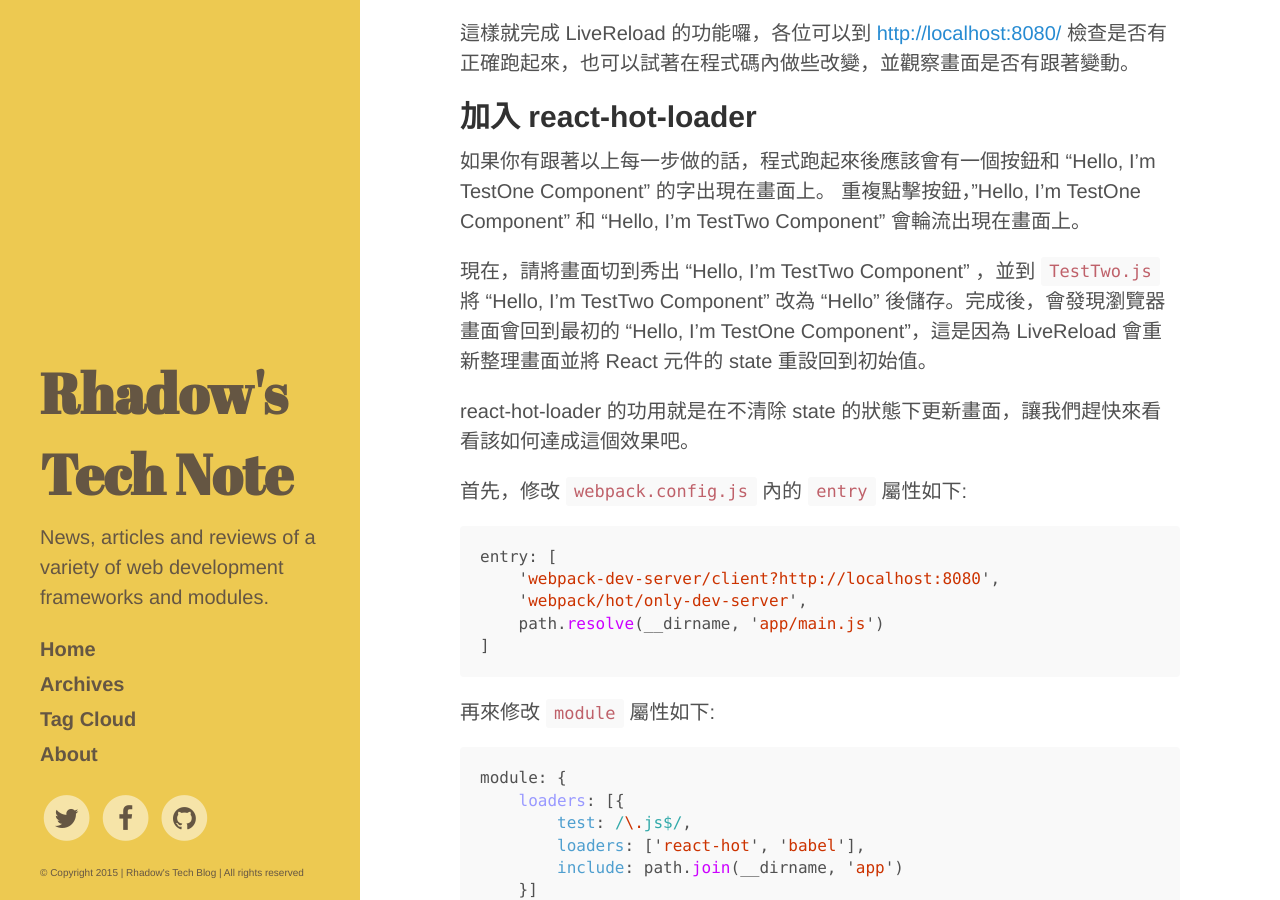
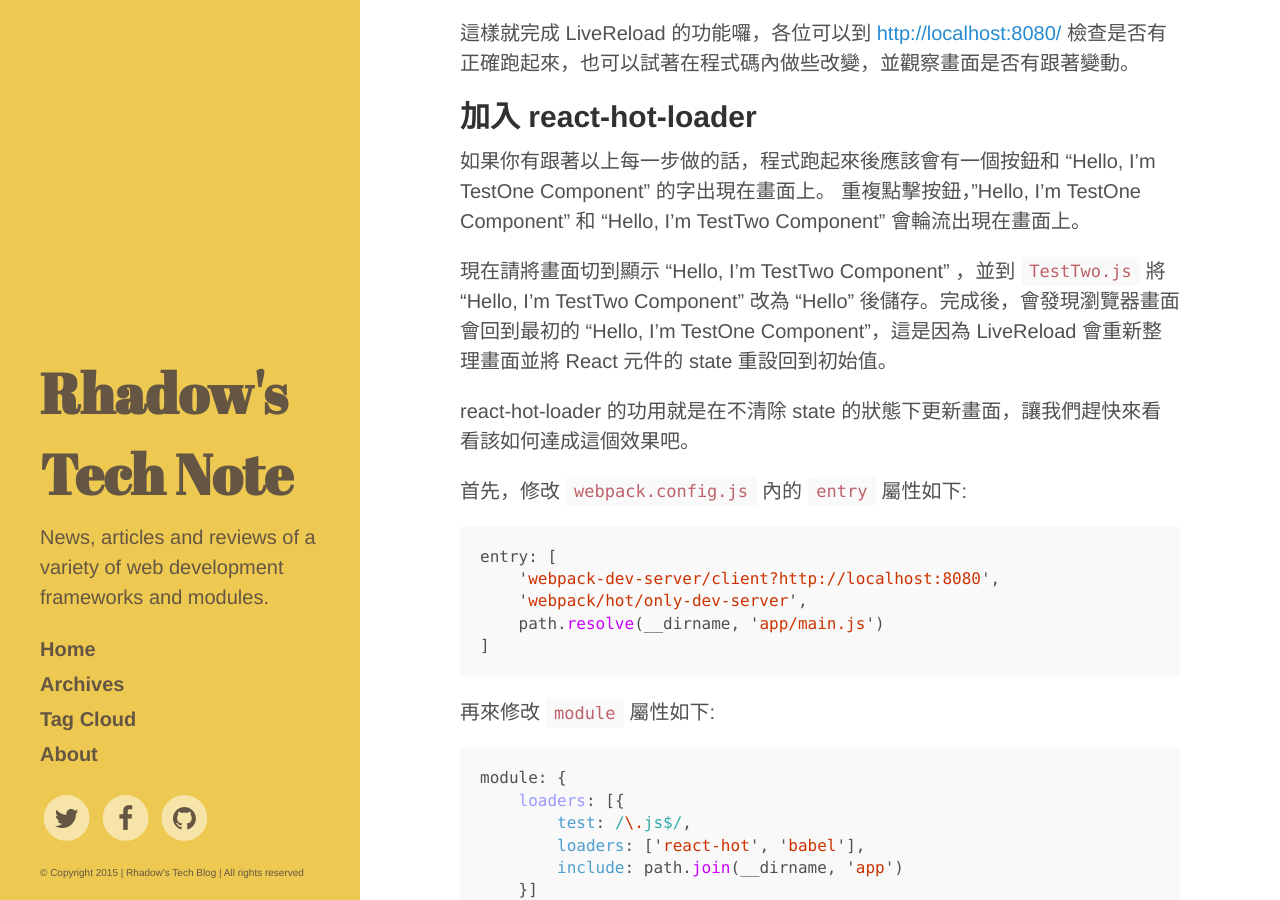
Before and after one commit to Rhadow/Rhadow.github.io, a Jekyll site: the page built from _posts/2015-04-02-webpack-workflow.markdown, in a window 1280 px wide and 900 px high, scrolled down 5732 px. Built offline with Jekyll 4.4.1, drawn with Linux system fonts in a browser that asks for light colours; nearby versions of some CDN libraries; Markdown is read by kramdown in place of the engine named in the settings; comment, search, counter and statistics services are not loaded.

Commit message:
change webpack-workflow wording

```diff
--- a/_posts/2015-04-02-webpack-workflow.markdown
+++ b/_posts/2015-04-02-webpack-workflow.markdown
@@ -231,7 +231,7 @@ module.exports = config;
 如果你有跟著以上每一步做的話，程式跑起來後應該會有一個按鈕和 "Hello, I'm TestOne Component" 的字出現在畫面上。
 重複點擊按鈕，"Hello, I'm TestOne Component" 和 "Hello, I'm TestTwo Component" 會輪流出現在畫面上。
 
-現在，請將畫面切到秀出 "Hello, I'm TestTwo Component" ，並到 `TestTwo.js` 將 "Hello, I'm TestTwo Component" 改為 "Hello" 後儲存。完成後，會發現瀏覽器畫面會回到最初的 "Hello, I'm TestOne Component"，這是因為 LiveReload 會重新整理畫面並將 React 元件的 state 重設回到初始值。
+現在請將畫面切到顯示 "Hello, I'm TestTwo Component" ，並到 `TestTwo.js` 將 "Hello, I'm TestTwo Component" 改為 "Hello" 後儲存。完成後，會發現瀏覽器畫面會回到最初的 "Hello, I'm TestOne Component"，這是因為 LiveReload 會重新整理畫面並將 React 元件的 state 重設回到初始值。
 
 react-hot-loader 的功用就是在不清除 state 的狀態下更新畫面，讓我們趕快來看看該如何達成這個效果吧。
 
```
